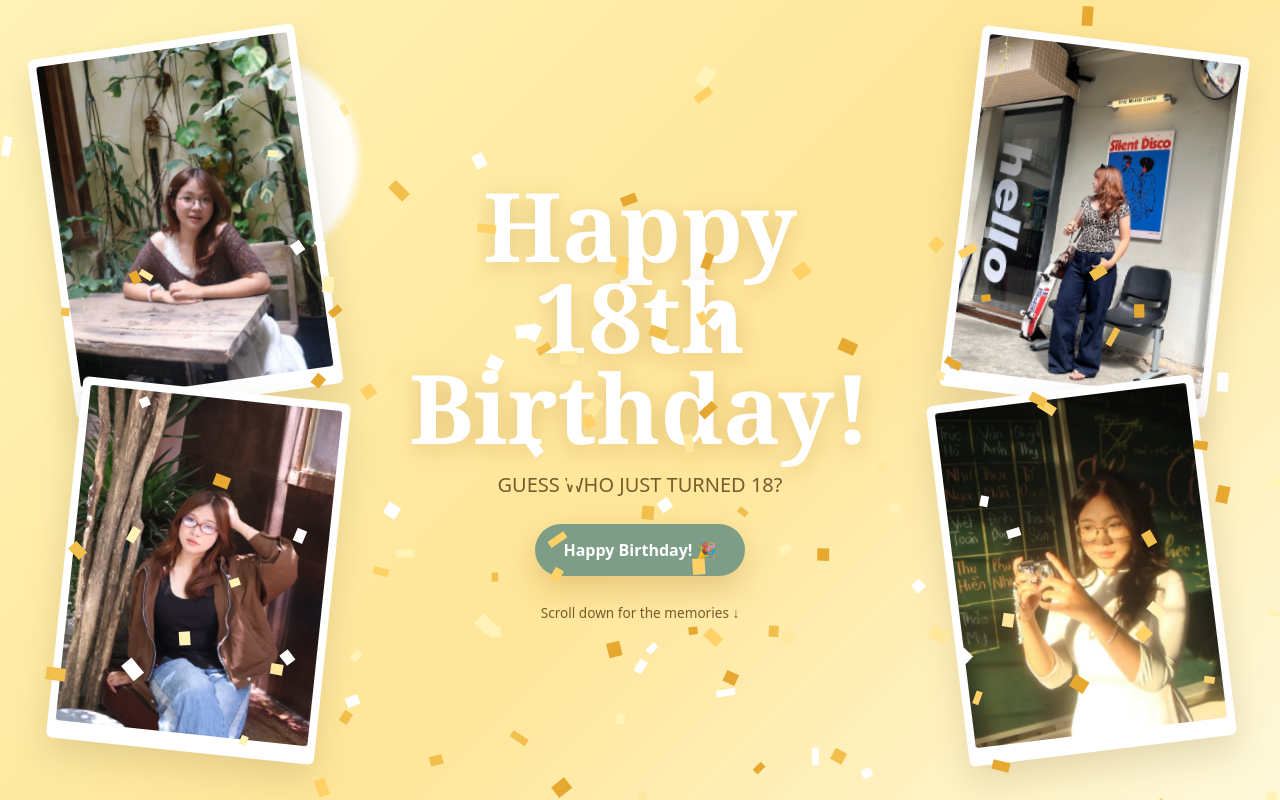
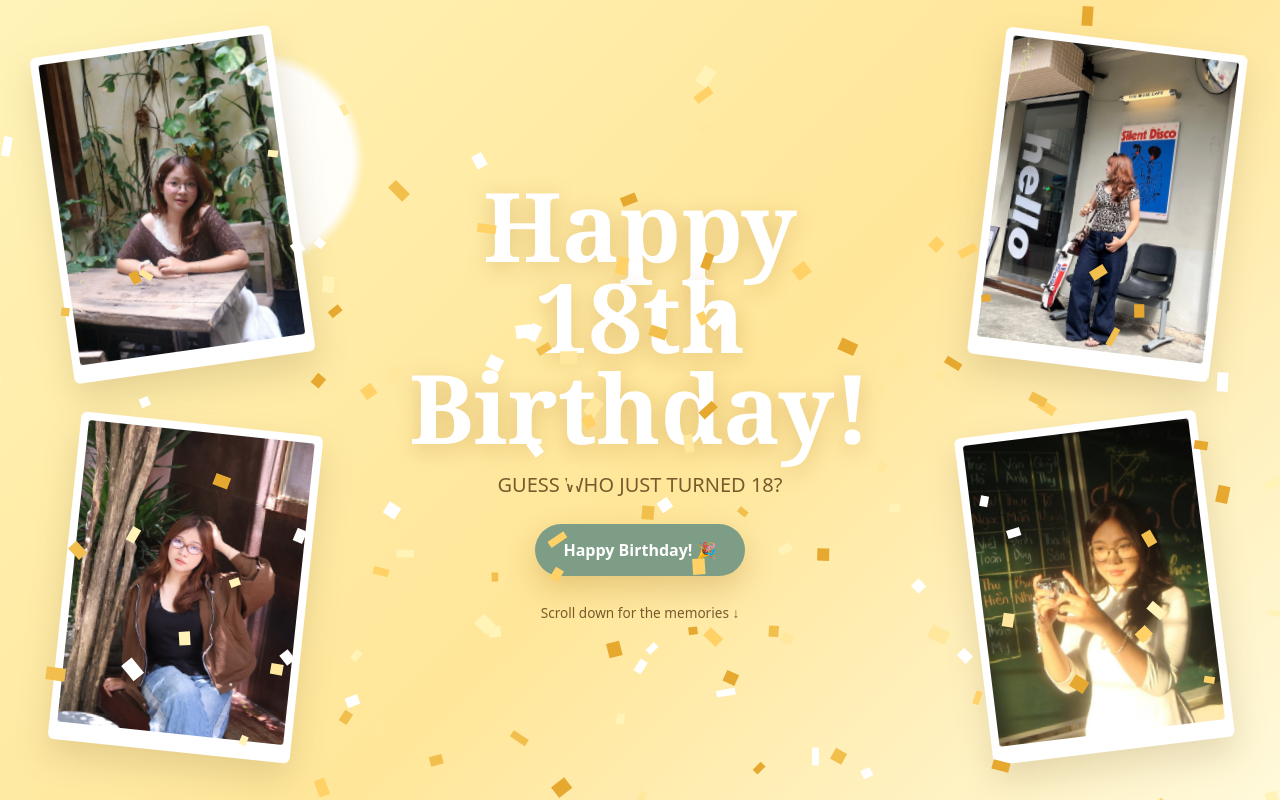
Before and after one commit to teresa-2206/birthdaycard.4.tlyperlynn, a plain HTML site: page index.html in a window 1280 px wide. Both pictures are taken after a click on the button "Tap for your surprise". Shown: the top 800 px of the page. Drawn offline with Linux system fonts and the light colour scheme.

Commit message:
Update index.html

```diff
--- a/index.html
+++ b/index.html
@@ -66,7 +66,7 @@
     .corner-photo {
       position: absolute;
       margin: 0;
-      width: clamp(165px, 21vw, 280px);
+      width: clamp(160px, 19vw, 260px);
       padding: 8px 8px 18px;
       background: #ffffff;
       border-radius: 6px;
```
